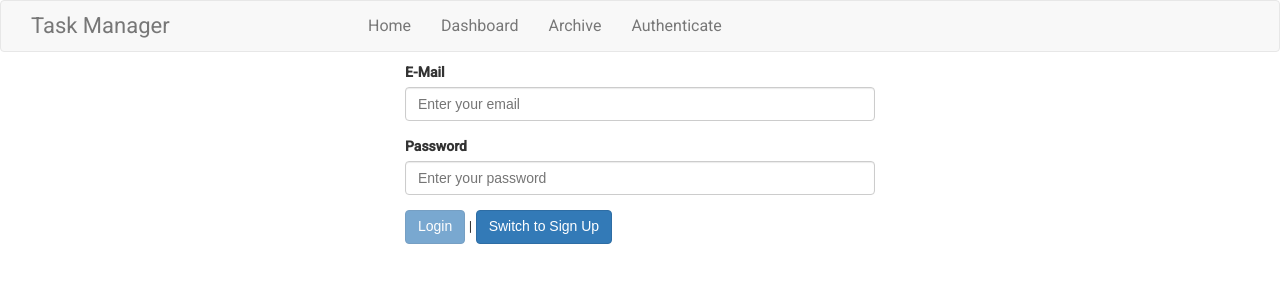
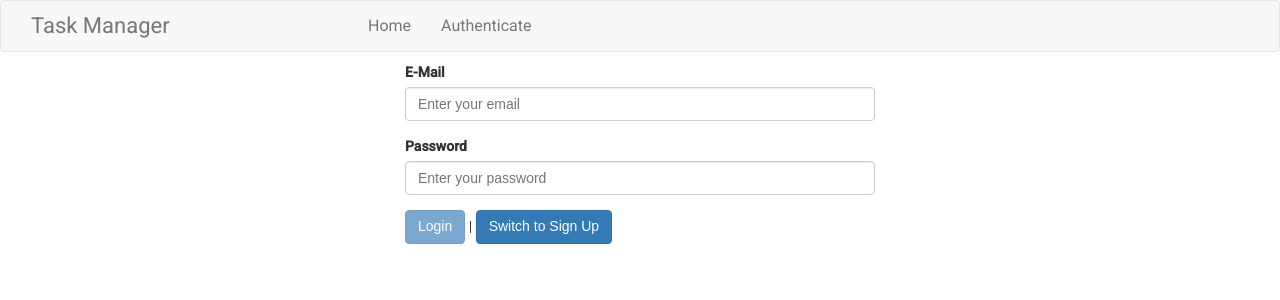
Before and after one commit to OlehBabiak/task-control-app, an Angular app: page /auth in a window 1280 px wide. Shown: the top 300 px of the page. Built offline with nearby package versions, Linux system fonts and the light colour scheme.

Commit message:
changed with of .navbar-collapse on @media (min-width: 768px)

```diff
--- a/src/app/header/header/header.component.html
+++ b/src/app/header/header/header.component.html
@@ -10,8 +10,8 @@
       <div class='navbar-nav'>
         <ul>
           <li><a (click)="collapsed = !collapsed" routerLinkActive='active' routerLink='/home'>Home</a></li>
-          <li><a (click)="collapsed = !collapsed" routerLinkActive='active' routerLink='/dashboard'>Dashboard</a></li>
-          <li><a (click)="collapsed = !collapsed" routerLinkActive='active' routerLink='/archive'>Archive</a></li>
+          <li><a *ngIf='isUserAuth' (click)="collapsed = !collapsed" routerLinkActive='active' routerLink='/dashboard'>Dashboard</a></li>
+          <li><a *ngIf='isUserAuth' (click)="collapsed = !collapsed" routerLinkActive='active' routerLink='/archive'>Archive</a></li>
           <li *ngIf='!isUserAuth'><a
             routerLinkActive='active' style='cursor: pointer'  routerLink='/auth'
           >Authenticate</a></li>
@@ -20,7 +20,7 @@
 
       <div class='navbar-nav navbar-right' *ngIf='isUserAuth'>
         <ul>
-          <li><a>OB</a></li>
+          <li><a>{{ user | usernameTransform: '@'}}</a></li>
           <li><a style='cursor: pointer' (click)='onLogout()'>Logout</a></li>
         </ul>
       </div>
--- a/src/app/header/header/header.component.scss
+++ b/src/app/header/header/header.component.scss
@@ -108,7 +108,7 @@
 
       .navbar-collapse {
         display: grid;
-        grid-template-columns: 4fr 1fr;
+        grid-template-columns: 3fr 2fr;
 
         .navbar-nav {
           li {
```
